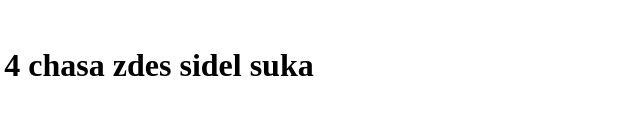
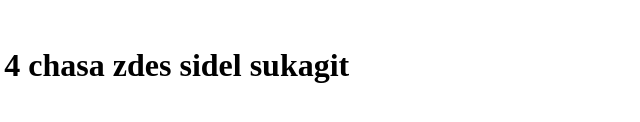
Before and after one commit to TonyAppleTeen/Project1, a plain HTML site: page index.html in a window 1280 px wide. Shown: the part 496-618 px from the top of the page, 194-834 px from the left. Drawn offline with Linux system fonts and the light colour scheme.

Commit message:
gitignoreadd

```diff
--- a/index.html
+++ b/index.html
@@ -13,6 +13,6 @@
 
 <!-- Change this code here by copy and pasting your template on line 15 -->
 <p>Hello World! I’m TonyAppleTeen This is my website!</p>
-<h1>Ebal ya nahui 4 chasa zdes sidel suka</h1>
+<h1>Ebal ya nahui 4 chasa zdes sidel sukagit</h1>
 </body>
 </html>
```
Also changed, not shown: 1 other file.
